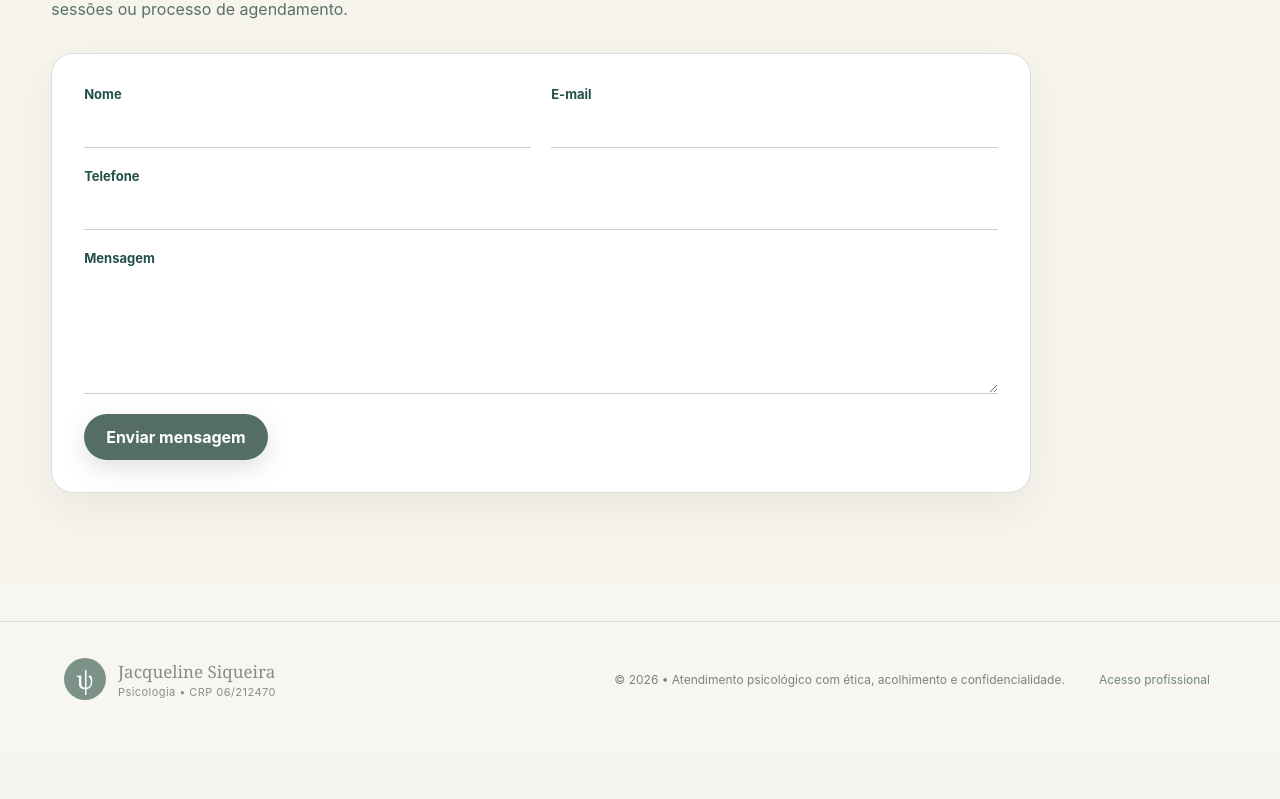
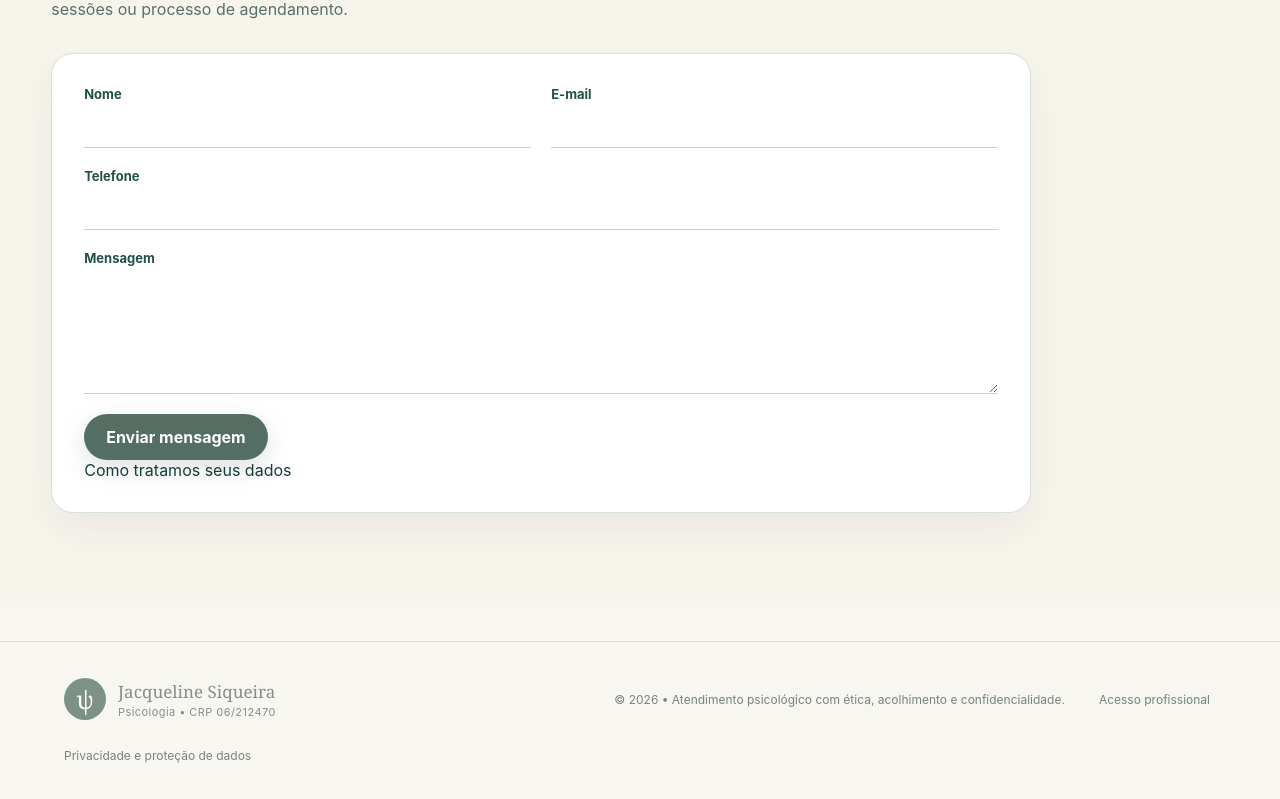
Before and after one commit to 3drnstore/site-psicologa, a React (Vite) app: page / in a window 1280 px wide. Shown: the part 4785-5584 px from the top of the page. Before the commit the page ends 5535 px from the top, so only its background shows below. Built offline with nearby package versions, Linux system fonts and the light colour scheme.

Commit message:
Add privacy route and links

```diff
--- a/src/main.tsx
+++ b/src/main.tsx
@@ -5,6 +5,7 @@ import AppErrorBoundary from './AppErrorBoundary'
 import AdminSetup from './AdminSetup'
 import PasswordRecovery from './PasswordRecovery'
 import StatusPage from './StatusPage'
+import PrivacyPage from './PrivacyPage'
 import { installPasswordEnhancer } from './password-enhancer'
 import { installAdminCalendarEnhancer } from './admin-calendar-enhancer'
 import { installAdminStateEnhancer } from './admin-state-enhancer'
@@ -27,6 +28,7 @@ import { installHomepageCtaSafe } from './homepage-cta-safe'
 import { installProfessionalIdentitySafe } from './professional-identity-safe'
 import { installAccessibilitySafe } from './accessibility-safe'
 import { installAppResilience } from './app-resilience'
+import { installPrivacyLinksSafe } from './privacy-links-safe'
 import './styles.css'
 import './app-extra.css'
 import './v2.css'
@@ -44,6 +46,7 @@ import './homepage-cta-safe.css'
 import './accessibility-safe.css'
 import './app-resilience.css'
 import './status-page.css'
+import './privacy-page.css'
 
 const path = window.location.pathname
 
@@ -86,6 +89,7 @@ function PatientRouteGate() {
 
 function RoutedApp() {
   if (path === '/status' || path === '/status/') return <StatusPage />
+  if (path === '/privacidade' || path === '/privacidade/') return <PrivacyPage />
   if (path === '/admin/setup') return <AdminSetup />
   if (path === '/recuperar-senha') return <PasswordRecovery />
   if (path === '/admin' || path === '/admin/') return <AdminRouteGate />
@@ -118,4 +122,5 @@ installProfessionalIdentitySafe()
 installContactSectionEnhancer()
 installHomepageCtaSafe()
 installAccessibilitySafe()
+installPrivacyLinksSafe()
 installPatientRouteSync()
```
